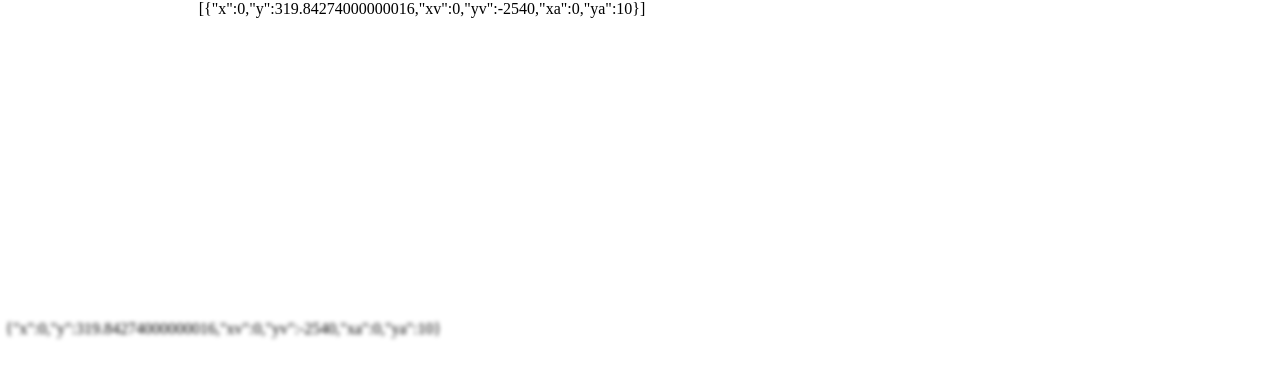
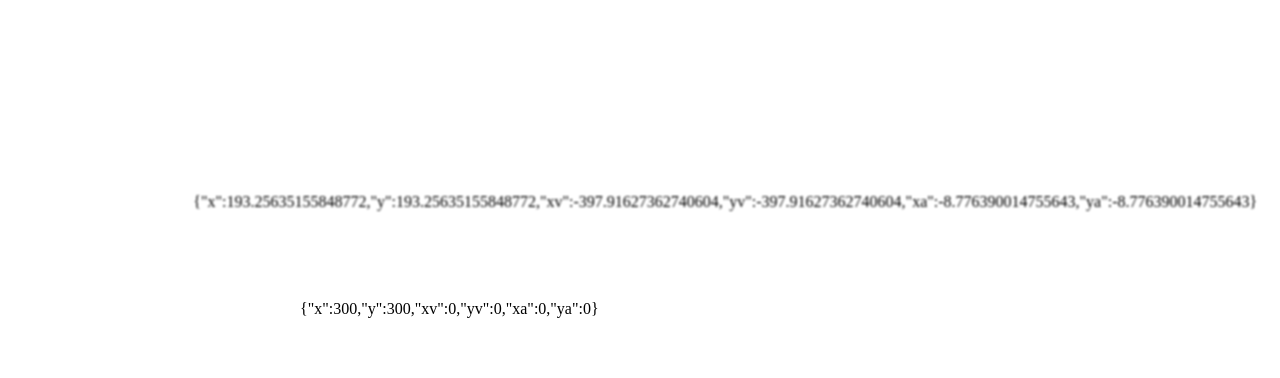
Before and after one commit to Blake-Dowling/Typescript-Physics-Simulator, a React (Create React App) app: page / in a window 1280 px wide. Shown: the top 378 px of the page. Built offline with nearby package versions, Linux system fonts and the light colour scheme.

Commit message:
magnetic added

```diff
--- a/src/index.tsx
+++ b/src/index.tsx
@@ -18,12 +18,17 @@
 // obList.push(mag);
 
 export default function Index() {
-  const [obList, setObList] = useState<ob[]>([])
+  const [obList, setObList] = useState<ob[]>([]);
+  const [magList, setMagList] = useState<ob[]>([]);
   useEffect(() => {
     setObList((prevObList) => {
       const newObList = [...prevObList]
-      const newOb :ob = new ob();
-      newObList.push(newOb);
+      newObList.push(new ob(200, 200));
+      return newObList;
+    });
+    setMagList((prevObList) => {
+      const newObList = [...prevObList]
+      newObList.push(new ob(300, 300));
       return newObList;
     });
 
@@ -71,12 +76,18 @@
   }
 
 
+    obList.map(ob => {
+      magList.map(mag => {
+        ob.calcMag(mag);
+      });
+    });
+
+
   function tick(){
-
+    // mag();
     move();
     bounds();
 
-    //bounds();
 
 
 
@@ -90,11 +101,17 @@
 
   return (
     <div className="container">
-      {JSON.stringify(obList)}
+      {/* {JSON.stringify(obList)} */}
       {obList.map(obj => {return (
         <Ob obj={obj}/>
       )}
       )}
+      {/* {JSON.stringify(obList)} */}
+      {magList.map(obj => {return (
+        <Ob obj={obj}/>
+      )}
+      )}
+
     </div>
   )
 }
--- a/src/ob.tsx
+++ b/src/ob.tsx
@@ -18,13 +18,13 @@
     yv: number;
     xa: number;
     ya: number;
-    constructor(){
-        this.x = 0;
-        this.y = 0;
+    constructor(x: number, y: number){
+        this.x = x;
+        this.y = y;
         this.xv = 0;
         this.yv = 0;
         this.xa = 0;
-        this.ya = 10;
+        this.ya = 0;
     }
 
 
@@ -43,15 +43,22 @@
     print(){
       console.log(JSON.stringify(this));
     }
+    calcMag(mag: ob){
+      //F = k * [(q1*q2)/r**2]
+      this.xa = (-100000)/((mag.x - this.x)**2)
+      this.ya = (-100000)/((mag.y - this.y)**2)
+      console.log(this.xa)
+
+    }
 };
 
 
 export default function Ob(props:any) {
     const obj = props.obj;
     const stylesheet = {
-        position: 'relative',
+        position: 'absolute',
         top: obj.y,
-        left: obj.x - SCREEN_WIDTH/2,
+        left: obj.x,
         filter: `blur(${Math.sqrt(Math.abs(obj.xv+obj.yv)/500)}px)`
       } as any;
   return (
```
Also changed, not shown: src/index copy.tsx (deleted, +0 -111 lines).
